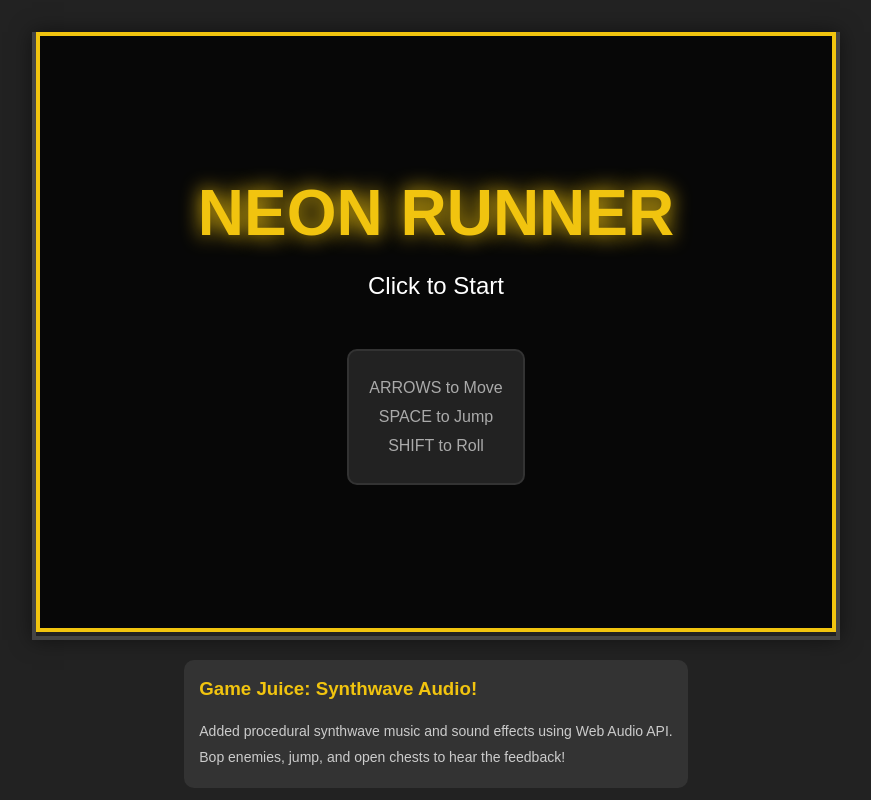
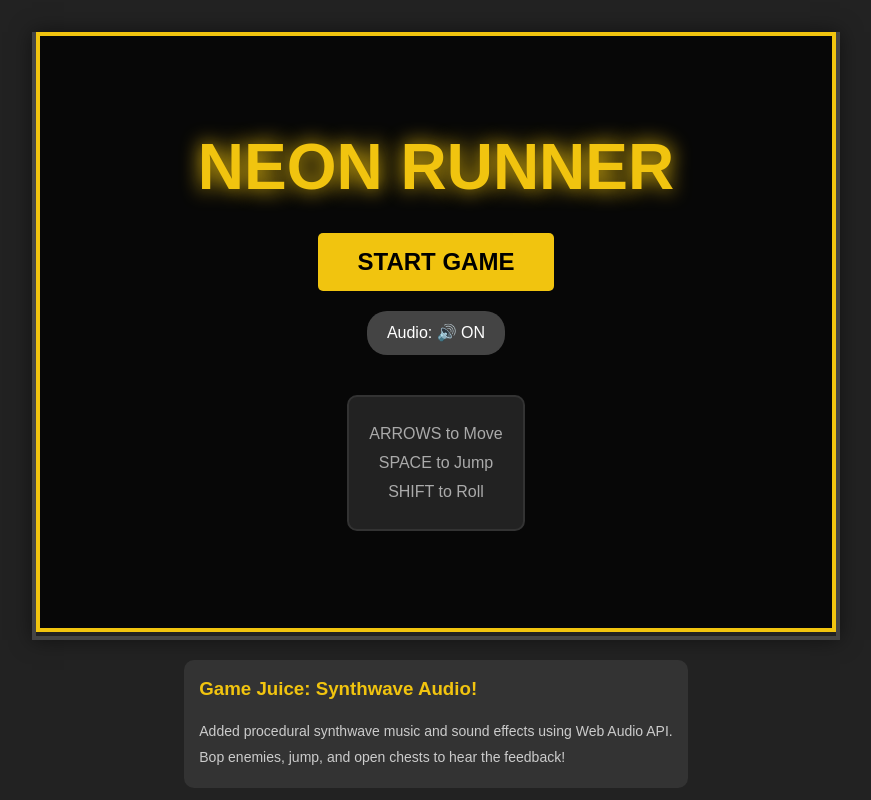
Before and after one commit to mtmann213/neon-runner, a React (Vite) app: page / in a window 1280 px wide. Shown: the whole page, without its empty margins (204-1075 px from the left). Built offline with nearby package versions, Linux system fonts and the light colour scheme.

Commit message:
Hardened audio system and added ON/OFF toggle

```diff
--- a/src/App.css
+++ b/src/App.css
@@ -42,12 +42,36 @@ body {
   color: #f1c40f;
   margin: 0;
   text-shadow: 0 0 20px #f1c40f;
+  margin-bottom: 30px;
 }
 
-.start-overlay p {
+.start-btn {
+  background: #f1c40f;
+  border: none;
+  padding: 15px 40px;
   font-size: 24px;
+  font-weight: bold;
+  cursor: pointer;
+  border-radius: 5px;
+  transition: transform 0.1s;
+}
+
+.start-btn:hover {
+  transform: scale(1.1);
+}
+
+.audio-toggle {
+  margin-top: 20px;
   color: white;
-  margin-top: 20px;
+  cursor: pointer;
+  background: #444;
+  padding: 10px 20px;
+  border-radius: 20px;
+  user-select: none;
+}
+
+.audio-toggle:hover {
+  background: #555;
 }
 
 .controls-hint {
--- a/src/App.tsx
+++ b/src/App.tsx
@@ -7,13 +7,14 @@ const GameCanvas: React.FC = () => {
   const [lives, setLives] = useState(3);
   const [score, setScore] = useState(0);
   const [gameStarted, setGameStarted] = useState(false);
+  const [audioEnabled, setAudioEnabled] = useState(true);
 
   const scoreRef = useRef(0);
   const livesRef = useRef(3);
 
   useEffect(() => {
     if (!gameStarted) return;
-    audioManager.startMusic();
+    if (audioEnabled) audioManager.startMusic();
 
     const canvas = canvasRef.current;
     if (!canvas) return;
@@ -185,7 +186,7 @@ const GameCanvas: React.FC = () => {
         if (keys['Space'] && player.isGrounded) {
           player.vy = jumpStrength; player.isGrounded = false;
           createParticles(player.x + 20, groundY, '#7d5c34', 8, 2);
-          audioManager.playJump();
+          if (audioEnabled) audioManager.playJump();
         }
       }
 
@@ -203,7 +204,7 @@ const GameCanvas: React.FC = () => {
               setScore(scoreRef.current);
               createParticles(chest.x + 20, chest.y + 20, '#f1c40f', 15, 4);
               startShake(10, 3); // Light shake for chest
-              audioManager.playChest();
+              if (audioEnabled) audioManager.playChest();
               if (chest.type === 'health') { livesRef.current++; setLives(livesRef.current); }
               else if (chest.type === 'speed') player.speedBoostTimer = 300;
           }
@@ -221,19 +222,19 @@ const GameCanvas: React.FC = () => {
                   scoreRef.current += 50; setScore(scoreRef.current);
                   createParticles(enemy.x + 20, enemy.y + 20, '#e74c3c', 20, 5);
                   startShake(15, 5); // Medium shake for kill
-                  audioManager.playBop();
+                  if (audioEnabled) audioManager.playBop();
               } else if (player.isRolling && enemy.type !== 'spikes') {
                   enemy.alive = false;
                   scoreRef.current += 50; setScore(scoreRef.current);
                   createParticles(enemy.x + 20, enemy.y + 20, '#e74c3c', 20, 5);
                   startShake(15, 5); // Medium shake for kill
-                  audioManager.playBop();
+                  if (audioEnabled) audioManager.playBop();
               } else if (player.invincibilityFrames === 0) {
                   livesRef.current--; setLives(livesRef.current);
                   player.invincibilityFrames = 60;
                   createParticles(player.x + 20, player.y + 20, '#3498db', 10, 3);
                   startShake(20, 10); // Big shake for damage
-                  audioManager.playDamage();
+                  if (audioEnabled) audioManager.playDamage();
                   if (livesRef.current <= 0) {
                       livesRef.current = 3; setLives(3);
                       scoreRef.current = 0; setScore(0);
@@ -304,9 +305,14 @@ const GameCanvas: React.FC = () => {
   return (
     <div className="game-container">
       {!gameStarted && (
-        <div className="start-overlay" onClick={() => setGameStarted(true)}>
+        <div className="start-overlay">
           <h1>NEON RUNNER</h1>
-          <p>Click to Start</p>
+          <button className="start-btn" onClick={() => setGameStarted(true)}>START GAME</button>
+
+          <div className="audio-toggle" onClick={() => setAudioEnabled(!audioEnabled)}>
+            Audio: {audioEnabled ? '🔊 ON' : '🔇 OFF'}
+          </div>
+
           <div className="controls-hint">
             <p>ARROWS to Move</p>
             <p>SPACE to Jump</p>
--- a/src/AudioManager.ts
+++ b/src/AudioManager.ts
@@ -17,7 +17,13 @@ class AudioManager {
 
   private init() {
     if (this.ctx) return;
-    this.ctx = new (window.AudioContext || (window as any).webkitAudioContext)();
+    try {
+      const AudioContextClass = window.AudioContext || (window as any).webkitAudioContext;
+      if (!AudioContextClass) {
+        console.warn("Web Audio API not supported in this browser.");
+        return;
+      }
+      this.ctx = new AudioContextClass();
 
       this.masterGain = this.ctx.createGain();
       this.masterGain.connect(this.ctx.destination);
@@ -30,6 +36,10 @@ class AudioManager {
       this.sfxGain = this.ctx.createGain();
       this.sfxGain.connect(this.masterGain);
       this.sfxGain.gain.value = 0.6;
+    } catch (e) {
+      console.error("Failed to initialize AudioContext:", e);
+      this.ctx = null;
+    }
   }
 
   // --- Sound Effects ---
```
Also changed, not shown: 1 other file (tests, documents, lock files or other folders). Lines whose indentation alone changed are shown as unchanged.
